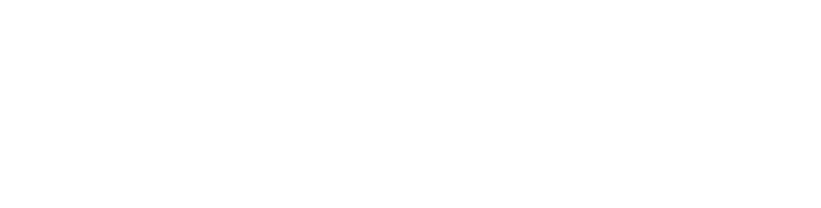
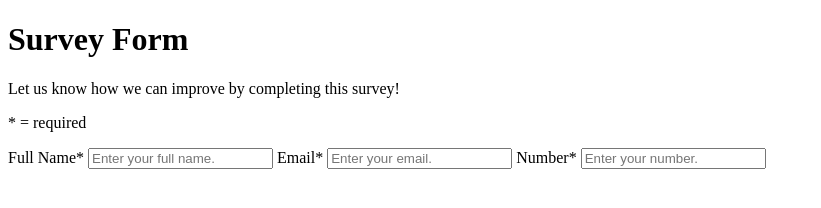
Before and after one commit to neodynia/build-a-form-proj, a plain HTML site: page index.html in a window 1280 px wide. Shown: the whole page, without its empty margins (0-821 px from the left). Drawn offline with Linux system fonts and the light colour scheme.

Commit message:
Added html structure for header and form

```diff
--- a/index.html
+++ b/index.html
@@ -8,6 +8,25 @@
   <link rel="stylesheet" href="css/main.css">
 </head>
 <body>
+  <div class="container">
+  <header>
+    <h1 id="title">Survey Form</h1>
+    <p id="description">Let us know how we can improve by completing this survey!</p>
+    <p id="required">* = required</p>
+  </header>
+
+  <form id="survey-form">
+
+    <label id="name-label" for="name">Full Name*</label>
+    <input type="text" id="name" placeholder="Enter your full name." name="name" required>
+
+    <label id="email-label" for="email">Email*</label>
+    <input type="email" id="email" placeholder="Enter your email." name="email" required>
+
+    <label id="number-label" for="number">Number*</label>
+    <input type="tel" id="number" placeholder="Enter your number." name="number" required>
+  </form>
+  </div>
 
   <script src="https://cdn.freecodecamp.org/testable-projects-fcc/v1/bundle.js"></script>
   <script src="js/main.js"></script>
```
